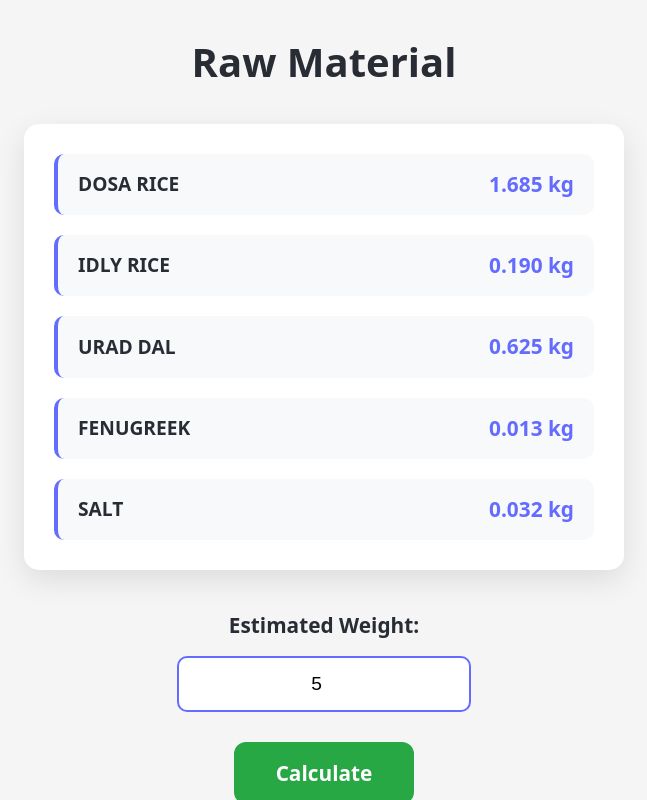
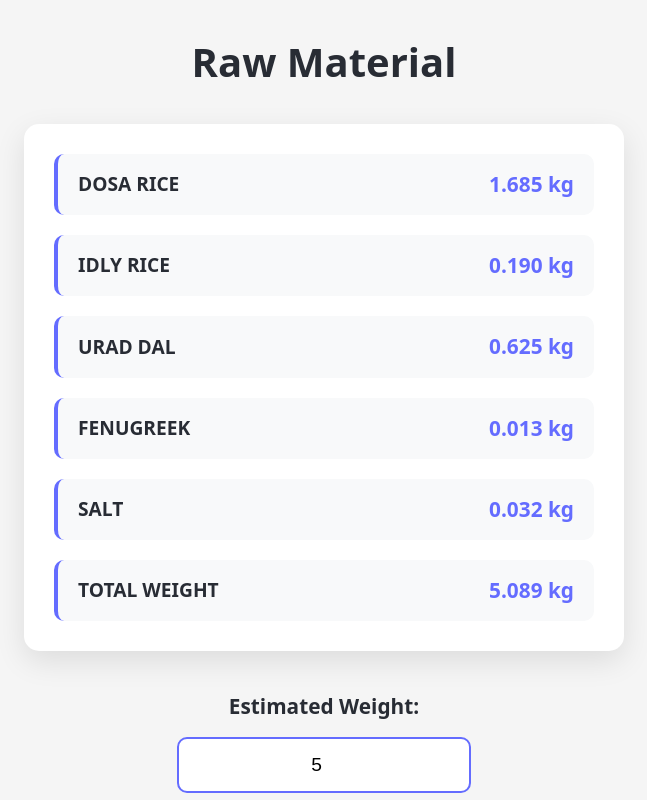
Before and after one commit to prathvirajpshetty/udupiyar-operations, a React (Create React App) app: page /raw-material in a window 1280 px wide. Both pictures are taken after typing "5" into the empty fields and a click on the button "Calculate". Shown: the top 800 px of the page, without its empty margins (316-963 px from the left). Built offline with nearby package versions, Linux system fonts and the light colour scheme.

Commit message:
Added total weight and back button

```diff
--- a/src/Printing.js
+++ b/src/Printing.js
@@ -249,9 +249,14 @@ function Printing() {
               max="2040-12-31"
             />
           </div>
-          <button className="calculate-button" onClick={calculateDates}>
-            Calculate
-          </button>
+          <div className="button-group">
+            <button className="back-button" onClick={goBack}>
+              Back
+            </button>
+            <button className="calculate-button" onClick={calculateDates}>
+              Calculate
+            </button>
+          </div>
         </div>
       ) : (
         <div className="results-section">
--- a/src/RawMaterial.js
+++ b/src/RawMaterial.js
@@ -26,12 +26,16 @@ function RawMaterial() {
     const totalBeforeSalt = dosaRice + idlyRice + uradDal + fenugreek;
     const salt = (totalBeforeSalt * 1.5) * 0.0085;
 
+    // Calculate total weight
+    const totalWeight = (dosaRice + idlyRice + uradDal + fenugreek + salt) * 2;
+
     setResults({
       dosaRice: dosaRice.toFixed(3),
       idlyRice: idlyRice.toFixed(3),
       uradDal: uradDal.toFixed(3),
       fenugreek: fenugreek.toFixed(3),
-      salt: salt.toFixed(3)
+      salt: salt.toFixed(3),
+      totalWeight: totalWeight.toFixed(3)
     });
 
     setIsCalculated(true);
@@ -60,9 +64,14 @@ function RawMaterial() {
               className="weight-input"
             />
           </div>
-          <button className="calculate-button" onClick={calculateWeights}>
-            Calculate
-          </button>
+          <div className="button-group">
+            <button className="calculate-button" onClick={calculateWeights}>
+              Calculate
+            </button>
+            <button className="back-button" onClick={goBack}>
+              Back
+            </button>
+          </div>
         </div>
       ) : (
         <div className="results-section">
@@ -86,6 +95,10 @@ function RawMaterial() {
             <div className="result-item">
               <span className="item-name">SALT</span>
               <span className="item-weight">{results.salt} kg</span>
+            </div>
+            <div className="result-item">
+              <span className="item-name">TOTAL WEIGHT</span>
+              <span className="item-weight">{results.totalWeight} kg</span>
             </div>
           </div>
 
```
